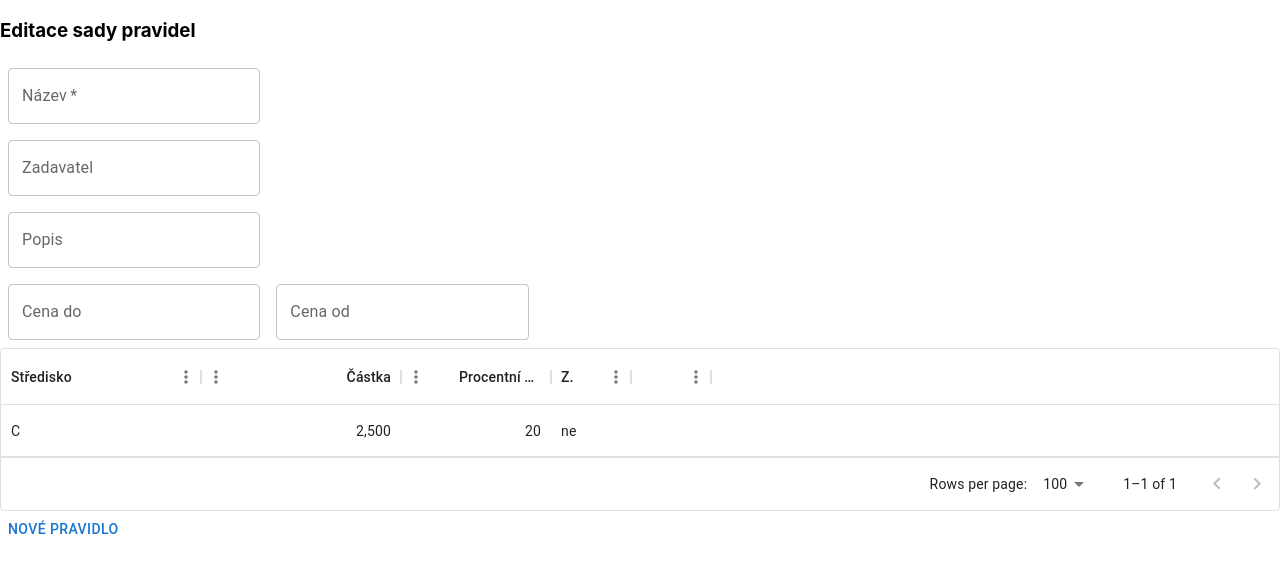
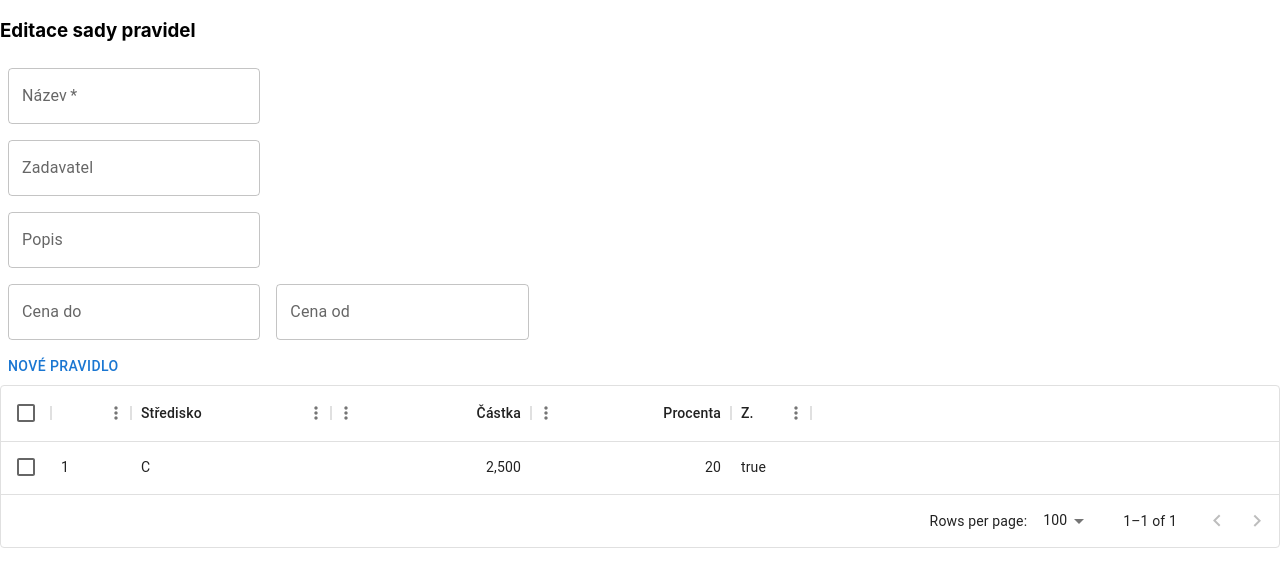
Before and after one commit to davidzemancz/hackathon_abra_2023, a React (Create React App) app in the folder frontend/: page /pravidlo/1 in a window 1280 px wide. Shown: the top 586 px of the page. Built offline with nearby package versions, Linux system fonts and the light colour scheme.

Commit message:
nove pravidlo

```diff
--- a/frontend/src/DetailPravidla.js
+++ b/frontend/src/DetailPravidla.js
@@ -1,5 +1,6 @@
-import { Box, Button, FormControl, TextField } from "@mui/material";
+import { Box, Button, Checkbox, FormControl, TextField } from "@mui/material";
 import { DataGrid} from '@mui/x-data-grid';
+import { useState } from "react";
 
 function DetailPravidla(){
     return (
@@ -27,7 +28,7 @@ function DetailPravidla(){
 function GridPravidel(){
 
     const columns = [
-        // { field: 'id', headerName: '',width: 80},
+        { field: 'id', headerName: '',width: 80},
         { field: 'stredisko', headerName: 'Středisko', width: 200,},
         {
           field: 'castka',
@@ -36,33 +37,38 @@ function GridPravidel(){
           width: 200,
         },
         {
-          field: 'procenta',
-          headerName: 'Procentní podíl',
-          type: 'number',
-          width: 150,
+            field: 'procenta',
+            headerName: 'Procenta',
+            type: 'number',
+            width: 200,
         },
-        { field: 'zbytek', headerName: 'Zbytek', width: 80,},
-        { filed: 'delete', headerName: '', width: 80},
+        { field: 'zbytek', headerName: 'Zbytek',width: 80, type: "checkbox"},
       ];
 
-    const rows = [
+    const [rows, setRows] = useState([
         {
             id: 1,
             stredisko: 'C',
             castka: 2500,
             procenta: 20,
-            zbytek: 'ne',
-            delete: 'ne',
+            zbytek: true,
         },
-        ];
+        ]);
 
     function novyRadek() {
+        const novyRadek = {
+            id: rows.length > 0 ? rows[rows.length - 1].id + 1 : 1,
+            stredisko: 'C',
+            castka: 0,
+            procenta: 0,
+        };
+        setRows(rows => [...rows, novyRadek])
     }
 
     return (
         <div>
-            <DataGrid columns={columns} rows={rows}/>
-            <Button> Nové pravidlo </Button>
+            <Button onClick={() => novyRadek()}> Nové pravidlo </Button>
+            <DataGrid columns={columns} rows={rows} autoHeight checkboxSelection/>
         </div>
 
     );
```
